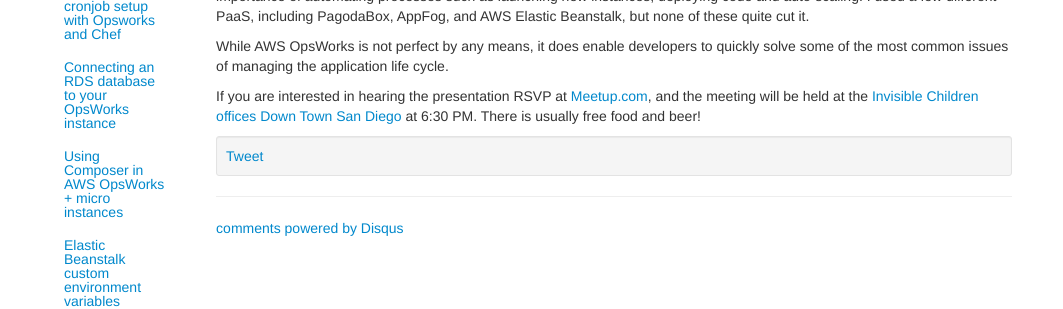
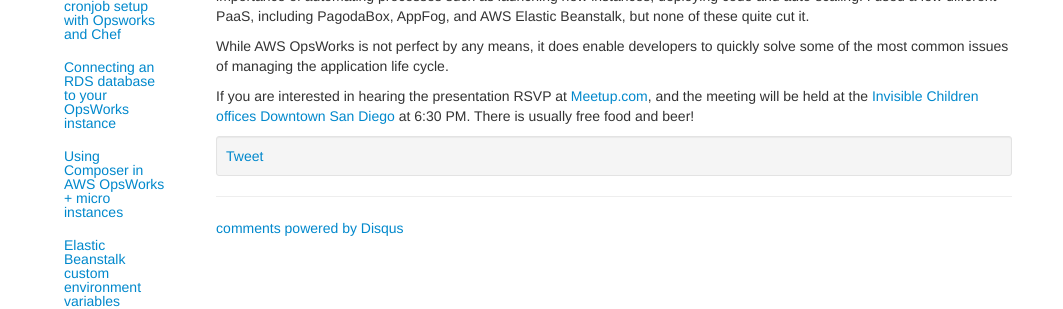
Before and after one commit to onema/onema.github.io, a Jekyll site: the page built from _posts/2013-12-30-aws-opswors-presentation.html, in a window 1280 px wide. Shown: the part 296-605 px from the top of the page, without its empty margins (108-1171 px from the left). Built offline with Jekyll 4.4.1, drawn with Linux system fonts in a browser that asks for light colours; Markdown is read by kramdown in place of the engine named in the settings; comment, search, counter and statistics services are not loaded.

Commit message:
correcting typo

```diff
--- a/_posts/2013-12-30-aws-opswors-presentation.html
+++ b/_posts/2013-12-30-aws-opswors-presentation.html
@@ -26,6 +26,6 @@ summary: On January 8 2014 I will be giving a talk on Automated provisioning and
     <p>
         If you are interested in hearing the presentation RSVP at <a target="_blank" href="http://www.meetup.com/SanDiegoPHP/events/154048512/">Meetup.com</a>,
         and the meeting will be held at the
-        <a target="_blank" href="https://www.google.com/maps/preview#!q=1600+National+Ave%2C+San+Diego%2C+CA%2C+92113%2C+us&data=!4m15!2m14!1m13!1s0x80d95369d5205cb7%3A0x282f0963d93b3f92!3m8!1m3!1d607412!2d-117.1089785!3d32.8245525!3m2!1i1471!2i1087!4f13.1!4m2!3d32.7042369!4d-117.1498278"> Invisible Children offices Down Town San Diego</a>
+        <a target="_blank" href="https://www.google.com/maps/preview#!q=1600+National+Ave%2C+San+Diego%2C+CA%2C+92113%2C+us&data=!4m15!2m14!1m13!1s0x80d95369d5205cb7%3A0x282f0963d93b3f92!3m8!1m3!1d607412!2d-117.1089785!3d32.8245525!3m2!1i1471!2i1087!4f13.1!4m2!3d32.7042369!4d-117.1498278"> Invisible Children offices Downtown San Diego</a>
         at 6:30 PM. There is usually free food and beer!
     </p>
```
